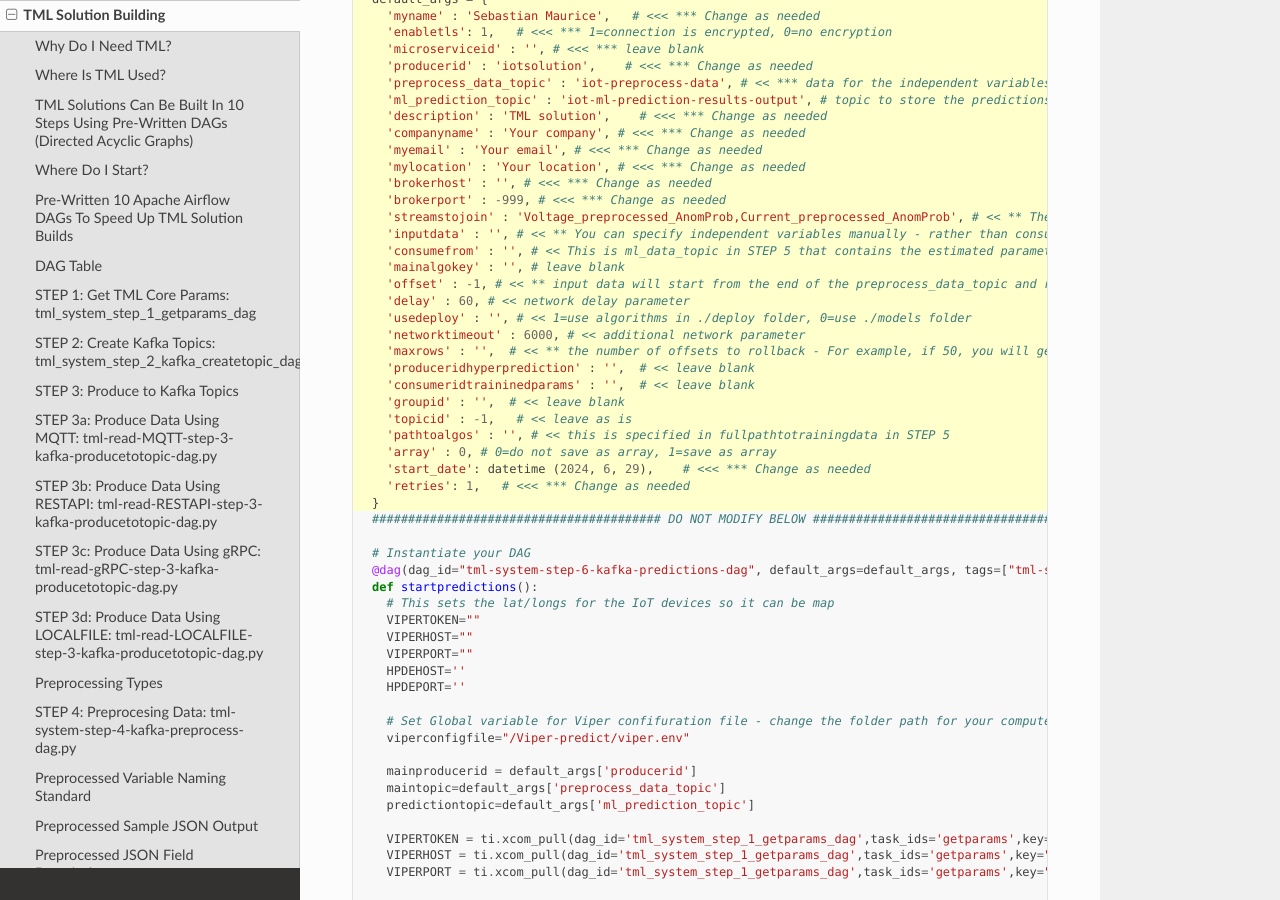
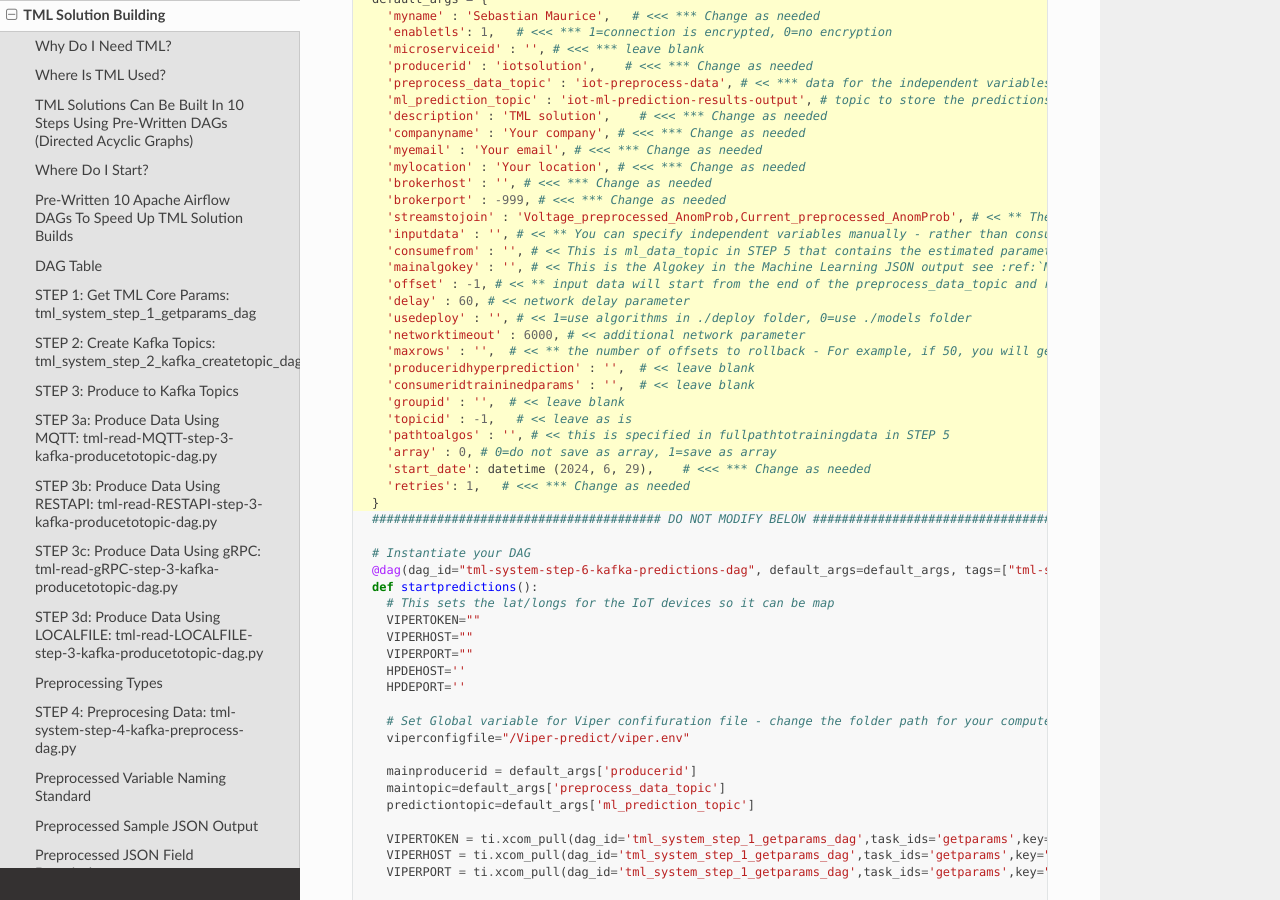
Before and after one commit to smaurice101/readthedocs, a Sphinx documentation site: the page built from docs/source/tmlbuilds.rst, in a window 1280 px wide and 900 px high, scrolled down 24973 px. Built offline with Sphinx 7.4.7 and the Read the Docs theme 2.0.0, drawn with Linux system fonts in a browser that asks for light colours; some of the changed text lies outside the part shown.

Commit message:
Update tmlbuilds.rst

```diff
--- a/docs/source/tmlbuilds.rst
+++ b/docs/source/tmlbuilds.rst
@@ -1444,7 +1444,7 @@
       'streamstojoin' : 'Voltage_preprocessed_AnomProb,Current_preprocessed_AnomProb', # << ** These are the streams in the preprocess_data_topic for these independent variables
       'inputdata' : '', # << ** You can specify independent variables manually - rather than consuming from the preprocess_data_topic stream
       'consumefrom' : '', # << This is ml_data_topic in STEP 5 that contains the estimated parameters
-      'mainalgokey' : '', # leave blank
+      'mainalgokey' : '', # << This is the Algokey in the Machine Learning JSON output see :ref:`Machine Learning Sample JSON Output`
       'offset' : -1, # << ** input data will start from the end of the preprocess_data_topic and rollback maxrows
       'delay' : 60, # << network delay parameter
       'usedeploy' : '', # << 1=use algorithms in ./deploy folder, 0=use ./models folder
@@ -1610,6 +1610,8 @@
 STEP 7: Real-Time Visualization: tml-system-step-7-kafka-visualization-dag
 -----------------------------------------------
 
+Fields to visualize can be determined from :ref:`Preprocessed JSON Field Descriptions`
+
 Coming Soon.
 
 GenAI
```
